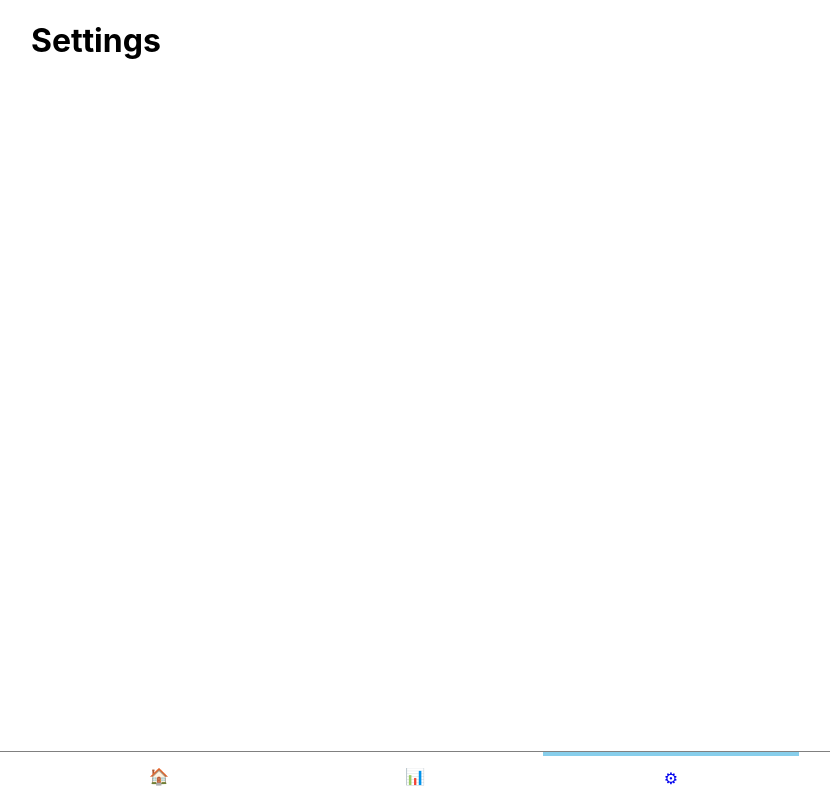
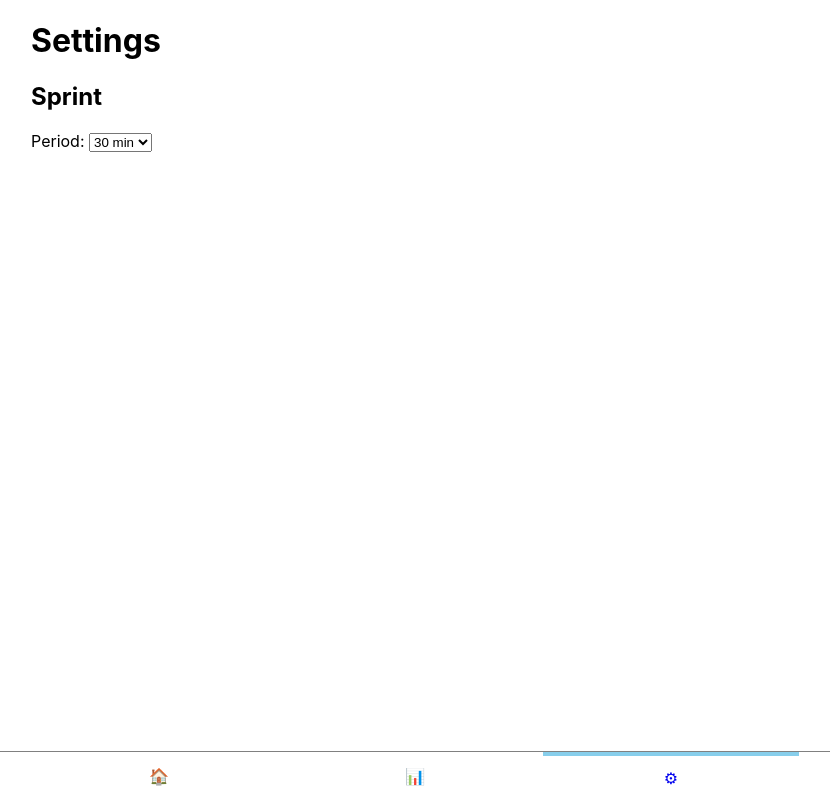
Before and after one commit to ginpei/pomolife, a Next.js app: page /settings in a window 1280 px wide. Shown: the whole page, without its empty margins (225-1055 px from the left). Built offline with nearby package versions, Linux system fonts and the light colour scheme.

Commit message:
update to add period settings

```diff
--- /dev/null
+++ b/models/Settings.ts
@@ -0,0 +1,14 @@
+export type Settings = {
+  /**
+   * How many sprints in an hour
+   */
+  sprintCycle: SprintCycle;
+}
+
+export type SprintCycle = 1 | 2 | 4 | 6 | 12 | 60
+
+export const sprintCycles: readonly SprintCycle[] = [1, 2, 4, 6, 12, 60];
+
+export function isSprintCycle(n: number): n is SprintCycle {
+  return (sprintCycles as number[]).includes(n);
+}
--- /dev/null
+++ b/models/SettingsService.ts
@@ -0,0 +1,28 @@
+import { Settings, isSprintCycle } from './Settings';
+
+const storageKey = 'pomolife-settings';
+
+export async function loadSettings(): Promise<Settings> {
+  const json = localStorage.getItem(storageKey);
+  if (!json) {
+    return {
+      sprintCycle: 2,
+    };
+  }
+
+  const data = JSON.parse(json);
+
+  const sprintCycle = Number(data.sprintCycle);
+  if (!isSprintCycle(sprintCycle)) {
+    throw new Error('Invalid sprint cycle');
+  }
+
+  return {
+    sprintCycle,
+  };
+}
+
+export async function saveSettings(settings: Settings): Promise<void> {
+  const json = JSON.stringify(settings);
+  localStorage.setItem(storageKey, json);
+}
--- a/pages/settings.tsx
+++ b/pages/settings.tsx
@@ -1,17 +1,73 @@
-import React from 'react';
+import React, { useCallback, useEffect, useState } from 'react';
+import {
+  isSprintCycle, Settings, SprintCycle, sprintCycles,
+} from '../models/Settings';
+import { loadSettings, saveSettings } from '../models/SettingsService';
+import BasicHead from '../pure/BasicHead';
 import MainTabs from '../pure/MainTabs';
 import styles from './settings.module.scss';
 
-// eslint-disable-next-line arrow-body-style
 const SettingsPage: React.FC = () => {
+  const [settings, setSettings] = useState<Settings | null>(null);
+  const [selectedCycle, setSelectedCycle] = useState<SprintCycle>(2);
+
+  const onCycleChange = useCallback((event: React.ChangeEvent<HTMLSelectElement>) => {
+    const { value } = event.currentTarget;
+    const cycle = Number(value);
+    if (!isSprintCycle(cycle)) {
+      throw new Error('Invalid cycle');
+    }
+    setSelectedCycle(cycle);
+
+    setSettings({
+      ...settings,
+      sprintCycle: cycle,
+    });
+  }, []);
+
+  useEffect(() => {
+    loadSettings().then((loadedSettings) => {
+      setSettings(loadedSettings);
+      setSelectedCycle(loadedSettings.sprintCycle);
+    });
+  }, []);
+
+  useEffect(() => {
+    if (!settings) {
+      return;
+    }
+
+    saveSettings(settings);
+  }, [settings]);
+
+  if (!settings) {
+    return <>…</>;
+  }
+
   return (
     <div className={`SettingsPage ${styles.root}`}>
+      <BasicHead title="Settings" />
       <div className="ui-container">
         <h1>Settings</h1>
+        <h2>Sprint</h2>
+        <label>
+          {'Period: '}
+          <select onChange={onCycleChange} value={selectedCycle}>
+            {sprintCycles.map((cycle) => (
+              <PeriodOption cycle={cycle} key={cycle} />
+            ))}
+          </select>
+        </label>
       </div>
       <MainTabs />
     </div>
   );
 };
 
+const PeriodOption: React.FC<{ cycle: SprintCycle }> = ({ cycle }) => (
+  <option className="PeriodOption" value={cycle}>
+    {`${60 / cycle} min`}
+  </option>
+);
+
 export default SettingsPage;
```
